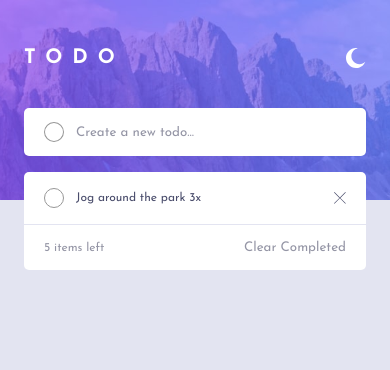
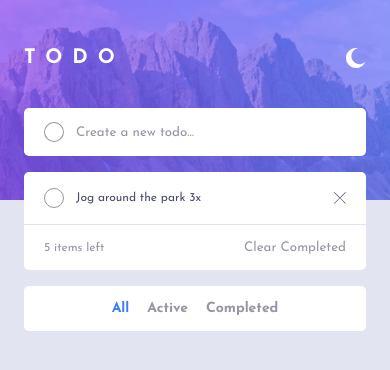
Before and after one commit to ashish-d2/react-todo-app, a React (Create React App) app: page / in a window 390 px wide. Shown: the top 370 px of the page. Built offline with nearby package versions, Linux system fonts and the light colour scheme.

Commit message:
feat(TodoListController): Created and implemented its style mobile view style.  - Added a color named (active) in _color.scss file

```diff
--- a/src/components/Todo/Todo.tsx
+++ b/src/components/Todo/Todo.tsx
@@ -2,12 +2,14 @@ import styles from "./Todo.module.scss";
 
 import TodoForm from "./TodoForm/TodoForm";
 import TodoList from "./TodoList/TodoList";
+import TodoListController from "./TodoListController/TodoListController";
 
 const Todo = function () {
   return (
     <div className={styles.todo}>
       <TodoForm />
       <TodoList />
+      <TodoListController />
     </div>
   );
 };
--- /dev/null
+++ b/src/components/Todo/TodoListController/TodoListController.module.scss
@@ -0,0 +1,25 @@
+@use "./../../../scss/color" as c;
+
+.todoListController {
+  display: flex;
+  align-items: center;
+  justify-content: center;
+  gap: 1.125em;
+  padding: 15px 80px;
+  background-color: #fff;
+  border-radius: 5px;
+  margin-top: 1em;
+
+  button {
+    border: none;
+    background-color: transparent;
+    font-size: 0.875rem;
+    font-weight: 700;
+    color: c.$light-gray;
+    font-family: inherit;
+  }
+
+  .active {
+    color: c.$active;
+  }
+}
--- /dev/null
+++ b/src/components/Todo/TodoListController/TodoListController.tsx
@@ -0,0 +1,13 @@
+import styles from "./TodoListController.module.scss";
+
+const TodoListController = function () {
+  return (
+    <div className={styles.todoListController}>
+      <button className={styles.active}>All</button>
+      <button>Active</button>
+      <button>Completed</button>
+    </div>
+  );
+};
+
+export default TodoListController;
--- a/src/scss/_color.scss
+++ b/src/scss/_color.scss
@@ -4,3 +4,5 @@ $very-light-gary: #979797;
 $gray-1: #e3e4f1;
 
 $black-1: #494c6b;
+
+$active: #3a7cfd;
```
